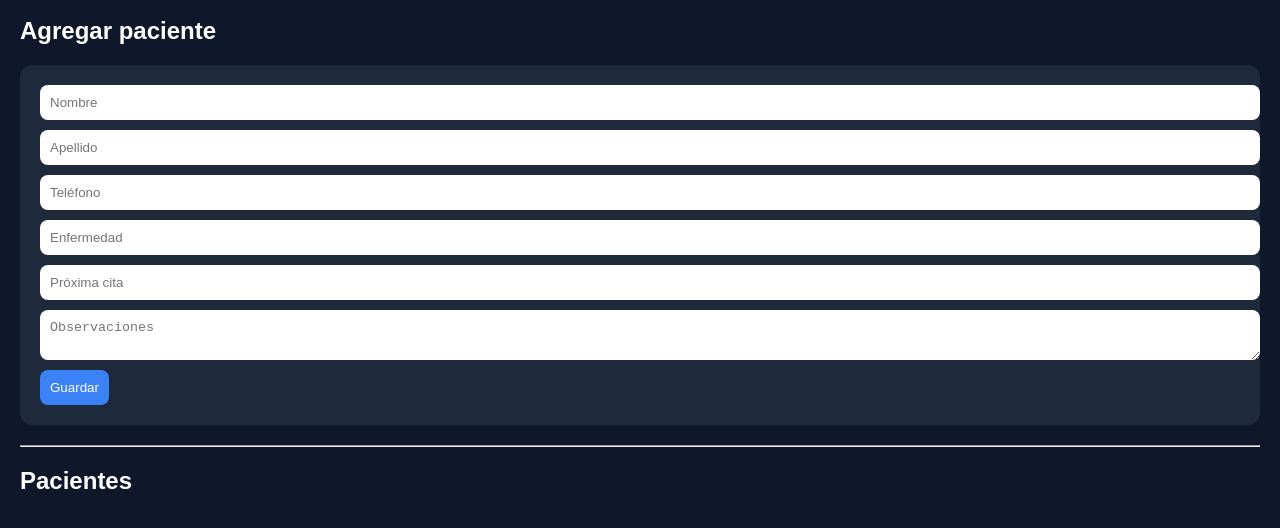
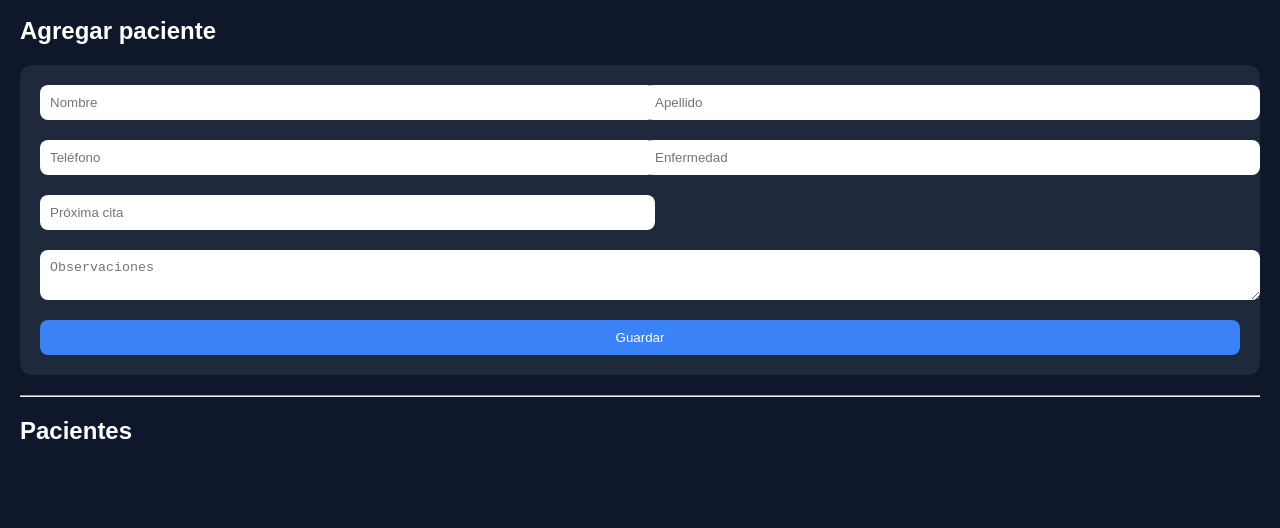
Before and after one commit to sebastiancvy/jennhorizone, a plain HTML site: page public/dashboard.html in a window 1280 px wide. Shown: the part 82-610 px from the top of the page. Drawn offline with Linux system fonts and the light colour scheme; no server answers.

Commit message:
Update dashboard.html

```diff
--- a/public/dashboard.html
+++ b/public/dashboard.html
@@ -12,7 +12,7 @@
 
 <h2>Agregar paciente</h2>
 
-<form id="formPaciente">
+<form id="formPaciente" class="grid">
   <input placeholder="Nombre" id="nombre" required>
   <input placeholder="Apellido" id="apellido">
   <input placeholder="Teléfono" id="telefono">
```
